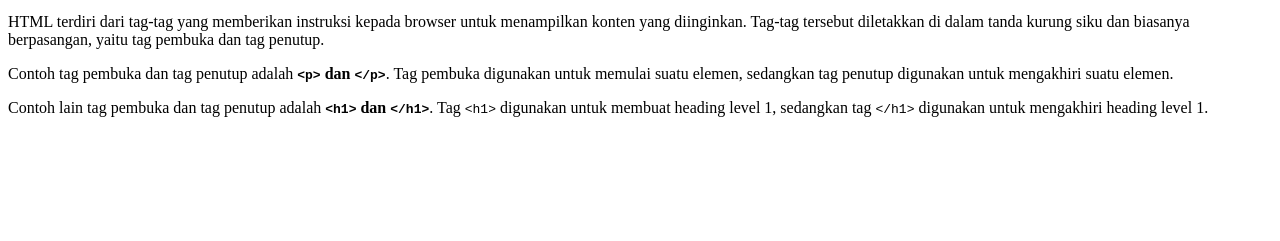
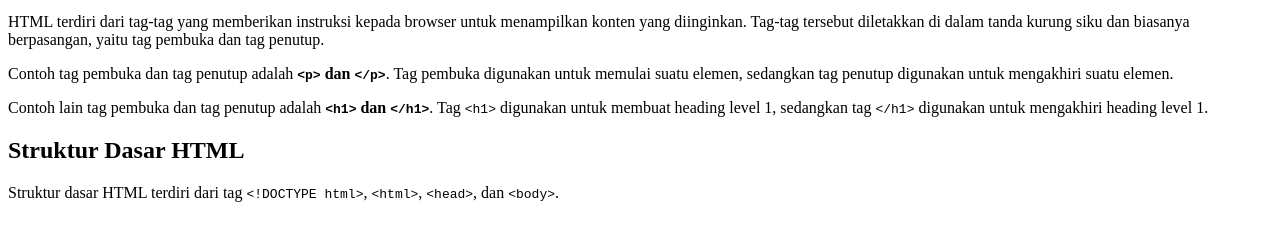
Before and after one commit to eggiar/learnHTMLCSS, a plain HTML site: page Belajar1.html in a window 1280 px wide. Shown: the part 119-360 px from the top of the page. Drawn offline with Linux system fonts and the light colour scheme.

Commit message:
Coba ke 2

```diff
--- a/Belajar1.html
+++ b/Belajar1.html
@@ -12,5 +12,8 @@
         memberikan instruksi kepada browser untuk menampilkan konten yang diinginkan. Tag-tag tersebut diletakkan di dalam tanda kurung siku dan biasanya berpasangan, yaitu tag pembuka dan tag penutup.</p>
     <p>Contoh tag pembuka dan tag penutup adalah <b><code>&lt;p&gt;</code> dan <code>&lt;/p&gt;</code></b>. Tag pembuka digunakan untuk memulai suatu elemen, sedangkan tag penutup digunakan untuk mengakhiri suatu elemen.</p>
     <p>Contoh lain tag pembuka dan tag penutup adalah <b><code>&lt;h1&gt;</code> dan <code>&lt;/h1&gt;</code></b>. Tag <code>&lt;h1&gt;</code> digunakan untuk membuat heading level 1, sedangkan tag <code>&lt;/h1&gt;</code> digunakan untuk mengakhiri heading level 1.</p>
+
+    <h2>Struktur Dasar HTML</h2>
+    <p>Struktur dasar HTML terdiri dari tag <code>&lt;!DOCTYPE html&gt;</code>, <code>&lt;html&gt;</code>, <code>&lt;head&gt;</code>, dan <code>&lt;body&gt;</code>.</p>
 </body>
 </html>
```
